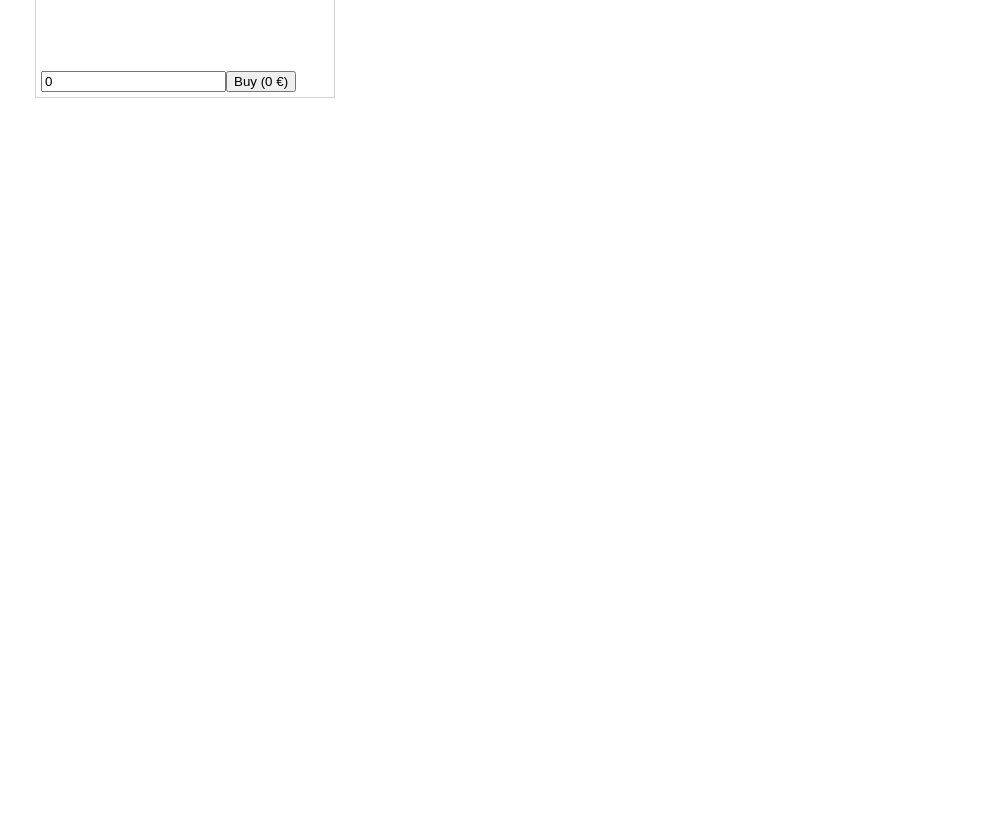
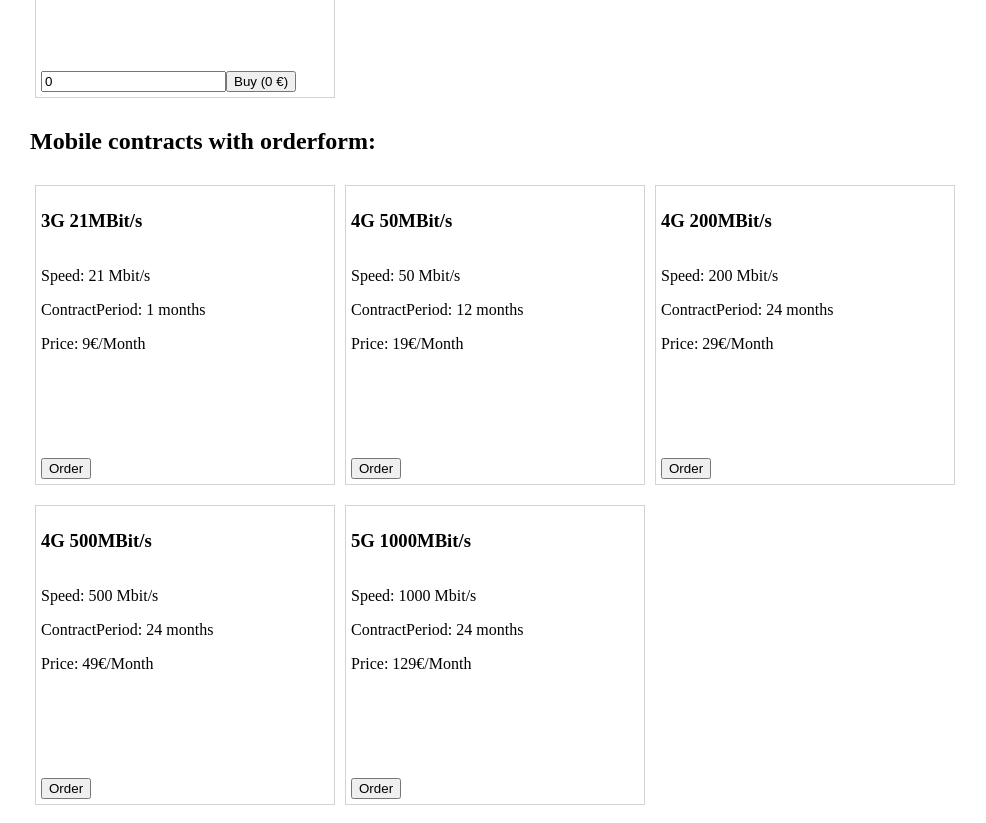
Before and after one commit to awinnen/reusabable-components-demo, an Angular app: page /ngTemplateWithAdvancedProductList in a window 1280 px wide. Shown: the part 1200-2023 px from the top of the page, without its empty margins (110-1096 px from the left). Before the commit the page ends 1316 px from the top, so only its background shows below. Built offline with nearby package versions, Linux system fonts and the light colour scheme.

Commit message:
add contract example

```diff
--- a/src/app/examples/ng-template-with-advanced-product-list/components/product-list/product-list.component.ts
+++ b/src/app/examples/ng-template-with-advanced-product-list/components/product-list/product-list.component.ts
@@ -9,15 +9,15 @@ import { TileComponent } from '../tile/tile.component';
 })
 export class ProductListComponent implements OnInit {
   @ContentChild(TileContentDirective)
-  public contentDirective: TemplateRef<any>;
+  public contentDirective: TileContentDirective;
   @ContentChild(TileHeaderDirective)
-  public headerDirective: TemplateRef<any>;
+  public headerDirective: TileHeaderDirective;
   @ContentChild(TileActionsDirective)
-  public actionsDirective: TemplateRef<any>;
+  public actionsDirective: TileActionsDirective;
   @ContentChild(TileOverlayDirective)
-  public overlayDirective: TemplateRef<any>;
+  public overlayDirective: TileOverlayDirective;
   @ContentChild(DetailsDirective)
-  public detailsDirective: TemplateRef<any>;
+  public detailsDirective: DetailsDirective;
   @Input()
   public products: any[];
 
@@ -47,7 +47,7 @@ export class ProductListComponent implements OnInit {
       const lastItemOfRowIdx = rowOfItem * amountOfItemsPerRow - 1;
       const viewContainerIdx = lastItemOfRowIdx > productTiles.length - 1 ? productTiles.length - 1 : lastItemOfRowIdx;
       this.detailsViewRef = productTiles[viewContainerIdx].viewContainerRef;
-      this.detailsViewRef.createEmbeddedView(this.detailsDirective || this.defaultDetailsTemplate, { $implicit: tile.product });
+      this.detailsViewRef.createEmbeddedView(this.detailsDirective ? this.detailsDirective.templateRef : this.defaultDetailsTemplate, { $implicit: tile.product, data: tile.data });
       this.selectedTile = tile;
     }
   }
--- a/src/app/examples/ng-template-with-advanced-product-list/components/tile/tile.component.ts
+++ b/src/app/examples/ng-template-with-advanced-product-list/components/tile/tile.component.ts
@@ -22,7 +22,7 @@ export class TileComponent implements OnInit {
   @Input()
   public product: any;
 
-  public data: { amount: number } = { amount: 0 };
+  public data: any = { amount: 0 };
 
   public get price(): number {
     return this.data.amount * this.product.price;
--- a/src/app/examples/ng-template-with-advanced-product-list/ng-template-with-advanced-product-list.component.html
+++ b/src/app/examples/ng-template-with-advanced-product-list/ng-template-with-advanced-product-list.component.html
@@ -2,3 +2,60 @@
   <h2>Products with clickable tiles:</h2>
 </div>
 <ngtwapl-product-list [products]="beverages"></ngtwapl-product-list>
+
+<div>
+  <h2>Mobile contracts with orderform:</h2>
+</div>
+<ngtwapl-product-list [products]="contracts">
+  <ng-template let-product tileHeader>
+    <h3>{{ product.name }}</h3>
+  </ng-template>
+  <ng-template let-product tileActions>
+    <button>Order</button>
+  </ng-template>
+  <ng-template let-product tileContent>
+    <p>Speed: {{product.speed}} Mbit/s</p>
+    <p>ContractPeriod: {{ product.contractPeriod }} months</p>
+    <p>Price: {{product.price}}€/Month</p>
+  </ng-template>
+  <ng-template details let-product let-data="data">
+    <form style="width: 925px; margin: 10px; padding: 5px;" (ngSubmit)="showAlert(data)" ngNativeValidate>
+      <h4>Orderform {{product.name }}</h4>
+      <style>
+        div {
+          margin-bottom: 5px;
+        }
+        div label {
+          display: inline-block;
+          width: 25%;
+        }
+        div input {
+          width: 75%;
+        }
+      </style>
+      <div>
+        <label>Name</label>
+        <input type="text" name="name" [(ngModel)]="data.name" required>
+      </div>
+      <div>
+        <label>Surname</label>
+        <input type="text" name="surname" [(ngModel)]="data.surname" required>
+      </div>
+      <div>
+        <label>Age</label>
+        <input type="number" name="age" [(ngModel)]="data.age" required>
+      </div>
+      <div>
+        <label>Address</label>
+        <input type="text" name="address" [(ngModel)]="data.address" required>
+      </div>
+      <div>
+        <label>Amount</label>
+        <input type="number" name="amount" [(ngModel)]="data.amount" required>
+      </div>
+      <div>
+        <button type="submit">Submit order</button>
+      </div>
+    </form>
+  </ng-template>
+</ngtwapl-product-list>
--- a/src/app/examples/ng-template-with-advanced-product-list/ng-template-with-advanced-product-list.component.ts
+++ b/src/app/examples/ng-template-with-advanced-product-list/ng-template-with-advanced-product-list.component.ts
@@ -9,9 +9,22 @@ import { beverages } from '../../shared/testdata';
 export class NgTemplateWithAdvancedProductListComponent implements OnInit {
 
   public beverages = beverages;
+  public contracts = [
+    { name: "3G 21MBit/s", speed: 21, price: 9, contractPeriod: 1 },
+    { name: "4G 50MBit/s", speed: 50, price: 19, contractPeriod: 12 },
+    { name: "4G 200MBit/s", speed: 200, price: 29, contractPeriod: 24 },
+    { name: "4G 500MBit/s", speed: 500, price: 49, contractPeriod: 24 },
+    { name: "5G 1000MBit/s", speed: 1000, price: 129, contractPeriod: 24 }
+  ];
+
+  public data: any = {};
   constructor() { }
 
   ngOnInit() {
   }
 
+  public showAlert(data: any): void {
+    alert("Ok, we'll mail you the order details\n" + JSON.stringify(data, null, 4))
+  }
+
 }
--- a/src/app/examples/ng-template-with-sectional-templates/components/product-list/product-list.component.ts
+++ b/src/app/examples/ng-template-with-sectional-templates/components/product-list/product-list.component.ts
@@ -8,13 +8,13 @@ import { TileContentDirective, TileHeaderDirective, TileActionsDirective, TileOv
 })
 export class ProductListComponent implements OnInit {
   @ContentChild(TileContentDirective)
-  public contentDirective: TemplateRef<any>;
+  public contentDirective: TileContentDirective;
   @ContentChild(TileHeaderDirective)
-  public headerDirective: TemplateRef<any>;
+  public headerDirective: TileHeaderDirective;
   @ContentChild(TileActionsDirective)
-  public actionsDirective: TemplateRef<any>;
+  public actionsDirective: TileActionsDirective;
   @ContentChild(TileOverlayDirective)
-  public overlayDirective: TemplateRef<any>;
+  public overlayDirective: TileOverlayDirective;
   @Input()
   public products: any[];
   constructor() { }
```
